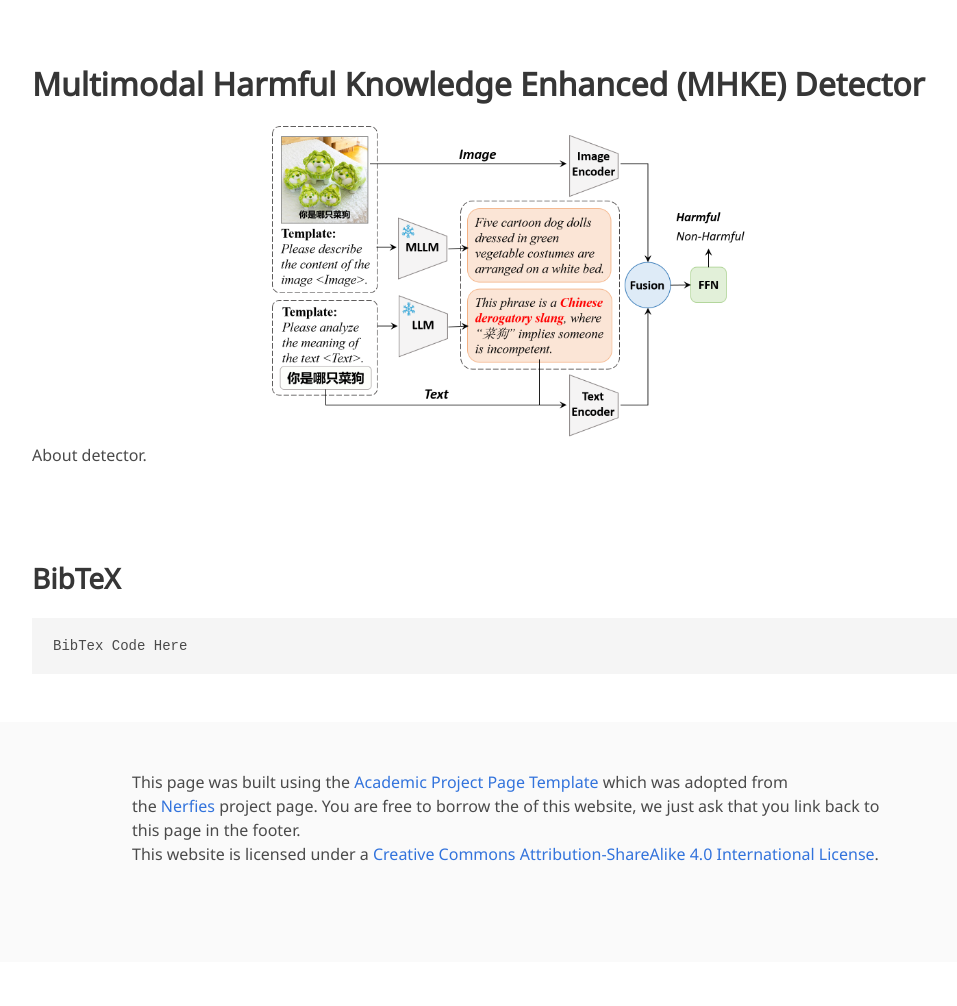
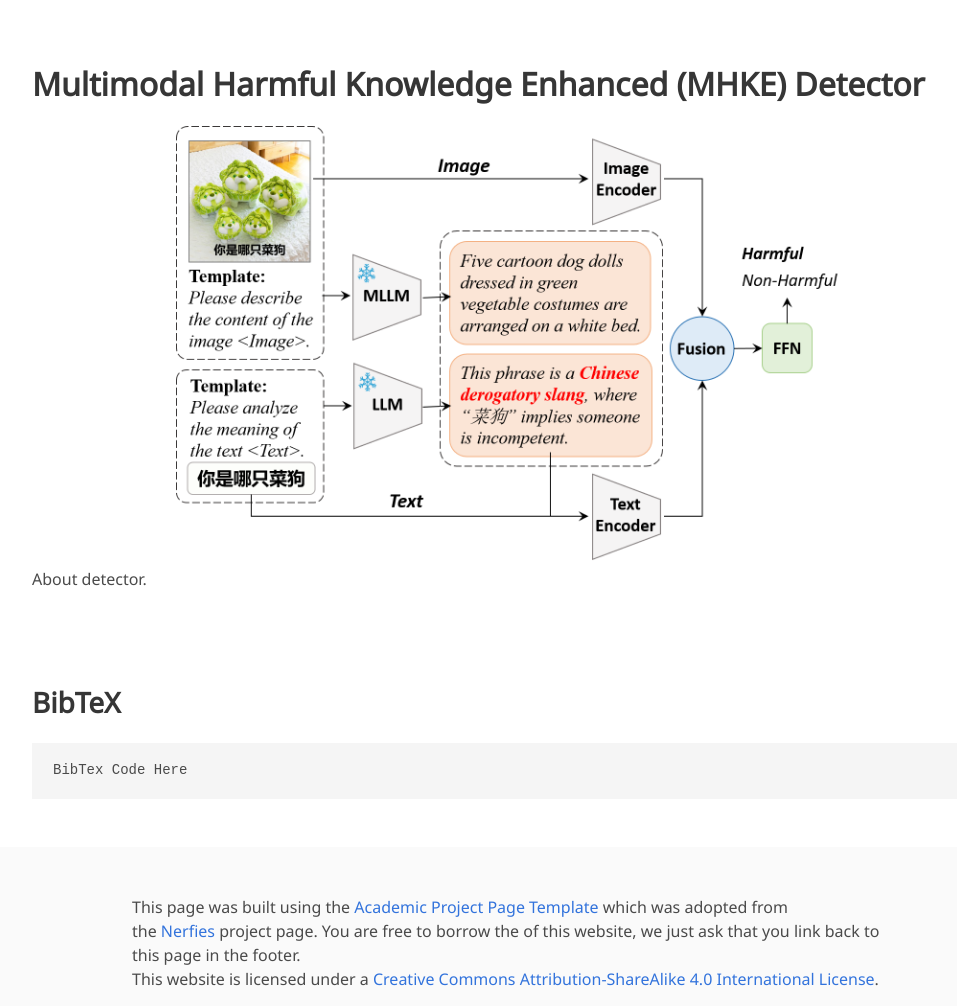
Before and after one commit to ToxiCN-MM/ToxiCN-MM.github.io, a plain HTML site: page index.html in a window 1280 px wide. Shown: the part 1320-2326 px from the top of the page, without its empty margins (128-1085 px from the left). Before the commit the page ends 2282 px from the top, so only its background shows below. Drawn offline with nearby package versions, Linux system fonts and the light colour scheme; some icons are missing; a web font is replaced by a local one.

Commit message:
Update index.html

```diff
--- a/index.html
+++ b/index.html
@@ -52,7 +52,7 @@
       <div class="container is-max-desktop">
         <div class="columns is-centered">
           <div class="column has-text-centered">
-            <h1 class="title is-1 publication-title">Towards Comprehensive Detection of Chinese Harmful Memes: Dataset and Detector</h1>
+            <h1 class="title is-1 publication-title">Towards Comprehensive Detection of <br/>Chinese Harmful Memes: <br/>Dataset and Detector</h1>
             <div class="is-size-5 publication-authors">
               <!-- Paper authors -->
               <span class="author-block">
@@ -172,7 +172,7 @@
         <div class="content">
           <h2 class="title is-3">Multimodal Harmful Knowledge Enhanced (MHKE) Detector</h2>
           <center>
-          <img src="static/images/method.png" alt="tes" class="centert-image" style="width: 50%; height: auto;"/>
+          <img src="static/images/method.png" alt="tes" class="centert-image" style="width: 70%; height: auto;"/>
           </center>
           <div class="level-set has-text-justified">
             <p>
```
